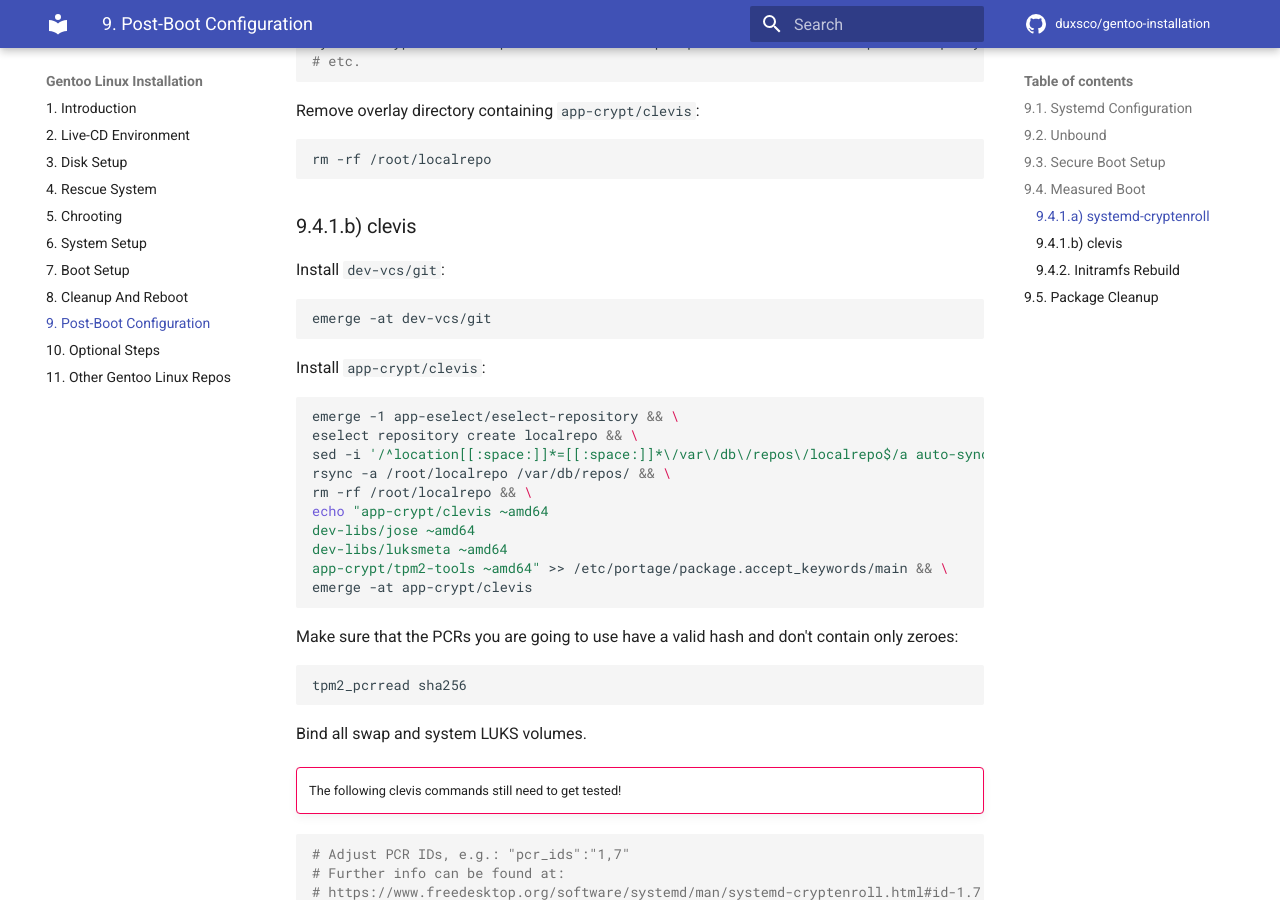
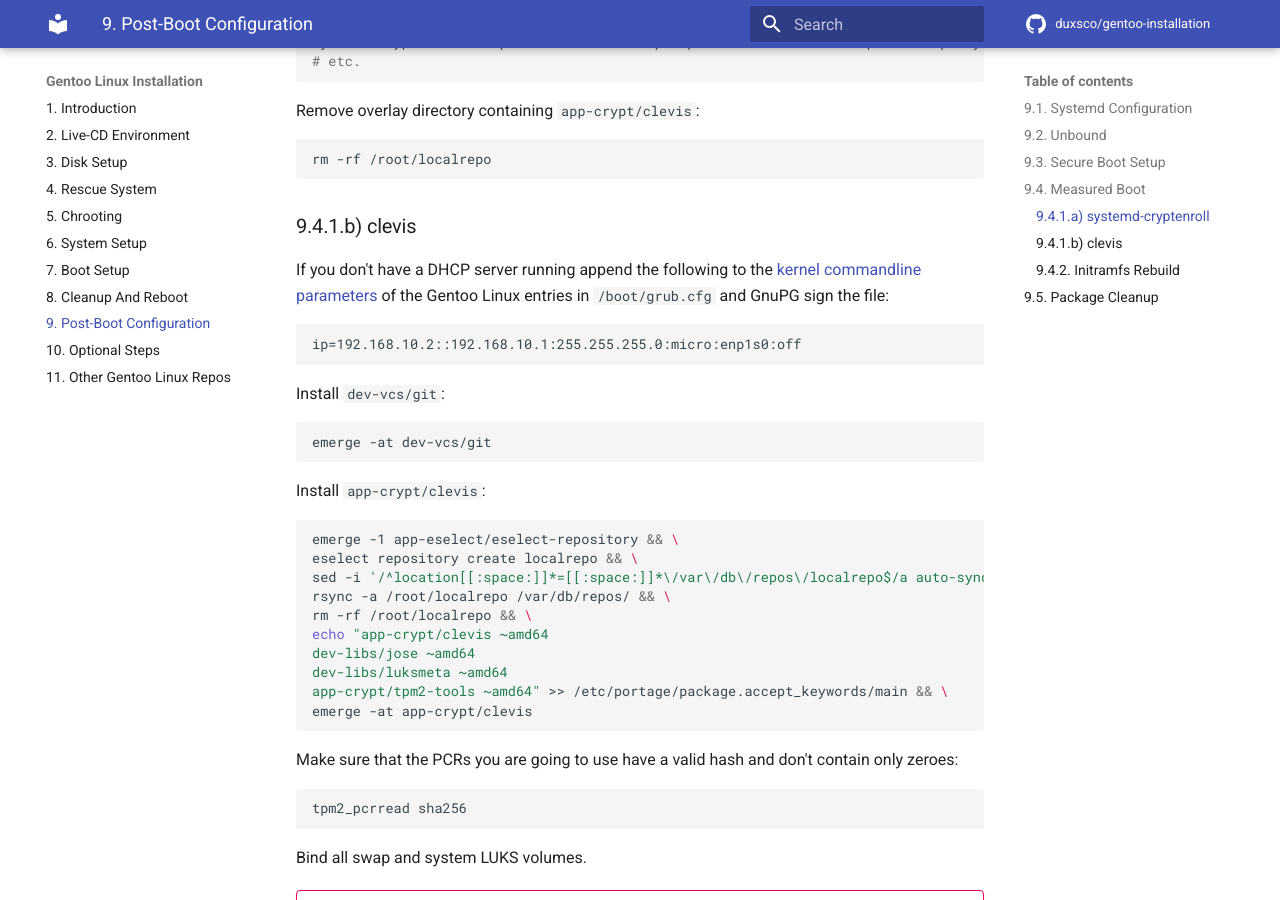
Before and after one commit to duxsco/gentoo-installation, an MkDocs documentation site: the page built from docs/post-boot_configuration.md, in a window 1280 px wide and 900 px high, scrolled down 5239 px. Built offline with MkDocs 1.6.1 and Material for MkDocs 9.7.7, drawn with Linux system fonts in a browser that asks for light colours; comment, search, counter and statistics services are not loaded.

Commit message:
Add dracut network setup

````diff
--- a/docs/post-boot_configuration.md
+++ b/docs/post-boot_configuration.md
@@ -269,6 +269,12 @@ rm -rf /root/localrepo
 
 ### 9.4.1.b) clevis
 
+If you don't have a DHCP server running append the following to the [kernel commandline parameters](https://www.systutorials.com/docs/linux/man/7-dracut.cmdline/#lbAN) of the Gentoo Linux entries in `/boot/grub.cfg` and GnuPG sign the file:
+
+```
+ip=192.168.10.2::192.168.10.1:255.255.255.0:micro:enp1s0:off
+```
+
 Install `dev-vcs/git`:
 
 ```bash
````
